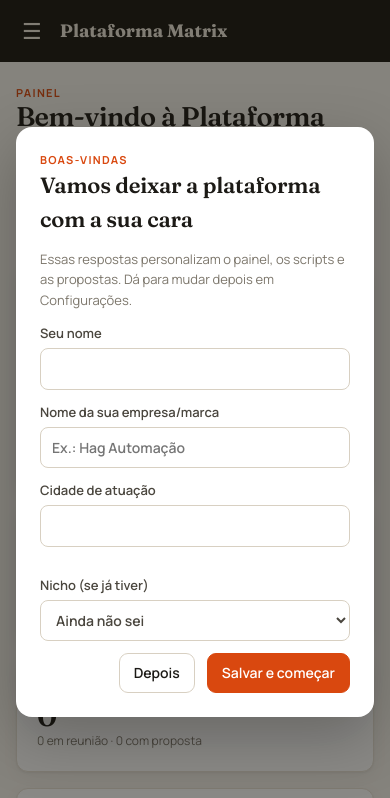
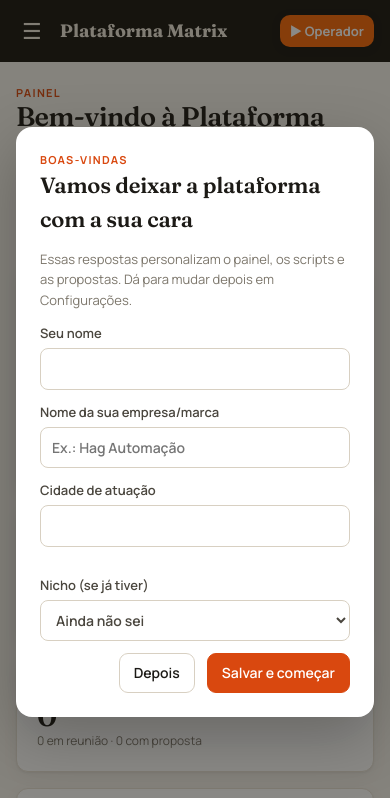
Before and after one commit to Gavirate-Hag/Plat-matrix, a plain HTML site: page index.html in a window 390 px wide. Shown: the top 798 px of the page. Drawn offline with Linux system fonts and the light colour scheme.

Commit message:
Plataforma: botão que abre o painel do operador
Botão laranja na barra lateral (seção Entregar) e no topo da versão celular, abrindo painel-operador/ em nova aba.

Co-Authored-By: Claude Opus 5.5 <noreply@anthropic.com>
Claude-Session: https://claude.ai/code/session_01Am4Zh6F3Bph4fRx7NksZP1

```diff
--- a/index.html
+++ b/index.html
@@ -42,6 +42,7 @@ a{color:var(--ember)}
 /* Main */
 .main{min-width:0;display:flex;flex-direction:column}
 .top{display:none;align-items:center;gap:12px;padding:12px 16px;background:var(--side);color:var(--side-ink);position:sticky;top:0;z-index:30}
+.op-btn,.nav a.op-btn{opacity:1;display:flex;align-items:center;justify-content:center;gap:8px;margin:12px 0 4px;padding:10px 12px;border-radius:10px;background:var(--ember-2);color:#fff;text-decoration:none;font-weight:700;font-size:14px;box-shadow:0 2px 8px rgba(0,0,0,.18)}.op-btn:hover,.nav a.op-btn:hover{background:var(--ember-2);filter:brightness(1.08)}.op-top{margin-left:auto;padding:6px 10px;font-size:13px;margin-top:0;margin-bottom:0}
 .burger{background:none;border:0;color:inherit;font-size:22px;cursor:pointer;padding:2px 6px}
 .view{padding:32px 40px 80px;max-width:1180px;width:100%;margin:0 auto}
 .crumbs{font-size:13px;color:var(--muted);margin-bottom:6px}
@@ -226,13 +227,14 @@ h1{font-size:27px}
       <a href="#metricas" data-nav="metricas"><span class="ic">▲</span>Métricas</a>
       <div class="nav-group">Entregar</div>
       <a href="#entregar" data-nav="entregar"><span class="ic">●</span>Projetos</a>
+      <a class="op-btn" id="op-btn" href="painel-operador/" target="_blank" rel="noopener" title="Abrir o painel do operador em nova aba">▶ Painel do operador</a>
       <div class="nav-group">Conta</div>
       <a href="#config" data-nav="config"><span class="ic">⚙</span>Configurações</a>
     </nav>
     <div class="side-foot"><div class="sync" id="sync"><span class="dot"></span><span id="sync-t">Carregando…</span></div></div>
   </aside>
   <div class="main">
-    <header class="top"><button class="burger" id="burger" aria-label="Abrir menu">☰</button><b style="font-family:var(--fd);font-size:18px">Plataforma Matrix</b></header>
+    <header class="top"><button class="burger" id="burger" aria-label="Abrir menu">☰</button><b style="font-family:var(--fd);font-size:18px">Plataforma Matrix</b><a class="op-btn op-top" href="painel-operador/" target="_blank" rel="noopener">▶ Operador</a></header>
     <main class="view" id="view"></main>
   </div>
 </div>
```
